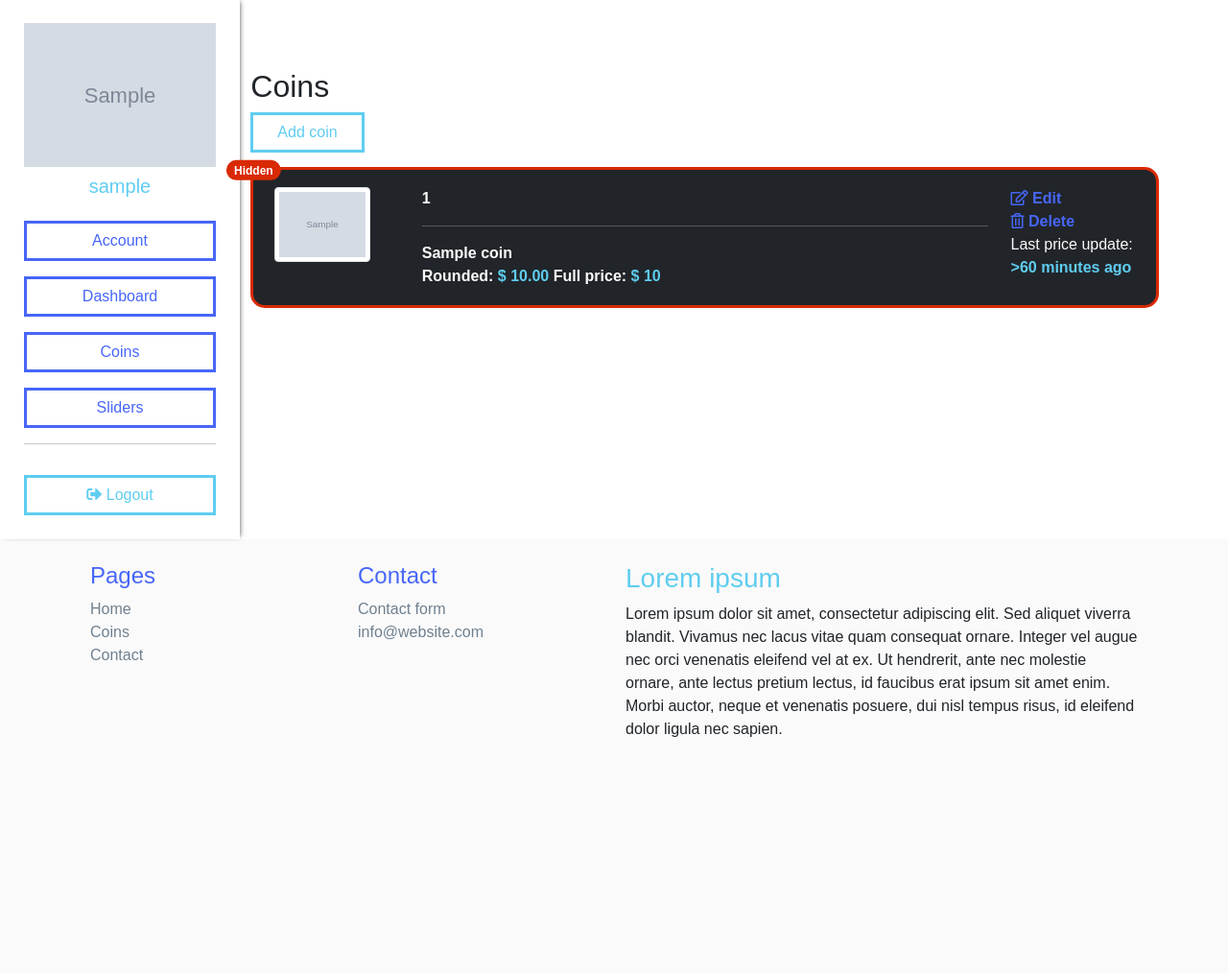
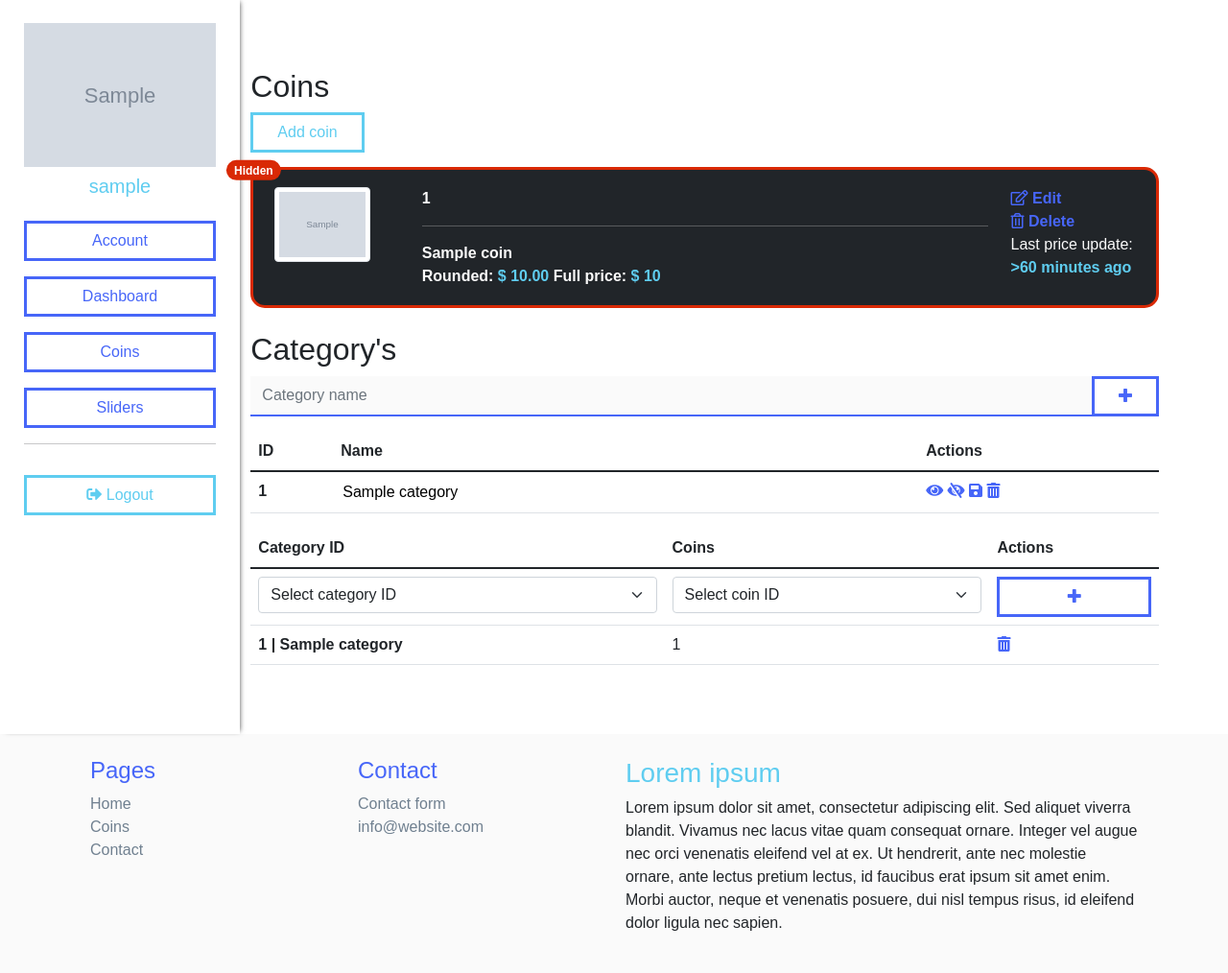
Before and after one commit to Ali-Qurbani/mbo-eindopdracht, a PHP site: page /admin_coins.php in a window 1280 px wide. Shown: the part 226-1240 px from the top of the page at 96% size. Before the commit the page ends 994 px from the top, so only its background shows below. Run offline with PHP 8.4, Linux system fonts and the light colour scheme; the visitor is signed in with stand-in values (Sample User, id 1); tables that the repository leaves empty or names only in its code hold one stand-in row (values such as "Sample post"); grey boxes marked "Sample" are stand-in pictures; data that the repository does not hold is empty; a stand-in replaces the project's code that opens the database connection; some libraries are stand-ins or nearby versions.

Commit message:
Added categories for coins
- Function get_db_coin_info changed
- Alert styling changed

```diff
--- a/admin_coins.php
+++ b/admin_coins.php
@@ -34,7 +34,7 @@ include_once 'resources/php/_functions.php';
                 $coins = get_db_coin_info($db);
 
                 foreach ($coins as $coin) {
-                    if ($coin['visibility'] === '1') {
+                    if ($coin->visibility === '1') {
                         $vis = 'Visible';
                         $bg_col_vis = 'success';
                     } else {
@@ -45,24 +45,24 @@ include_once 'resources/php/_functions.php';
                     <div class="dashboard-item border-<?php echo $bg_col_vis ?>">
                         <div class="row">
                             <div class="col-xl-2">
-                                <a href="resources/php/_toggle_vis.php?type=coin&id=<?php echo $coin['id'] ?>">
+                                <a href="resources/php/_toggle_vis.php?type=coin&id=<?php echo $coin->id ?>">
                                     <span class="position-absolute top-0 start-0 translate-middle badge rounded-pill bg-<?php echo $bg_col_vis ?>"><?php echo $vis ?></span>
                                 </a>
-                                <img src="<?php echo $coin['icon_src'] ?>" class="img-thumbnail" width="100" alt="<?php echo $coin['name'] ?> icon">
+                                <img src="<?php echo $coin->icon_src ?>" class="img-thumbnail" width="100" alt="<?php echo $coin->name ?> icon">
                             </div>
                             <div class="col-xl text-light">
-                                <span class="fw-bold"><?php echo $coin['id'] ?></span><hr>
-                                <span class="fw-bold"><?php echo $coin['name'] ?></span><br>
-                                <span class="fw-bold">Rounded: </span><span class="text-secondary fw-bold">$ <?php echo number_format($coin['price'], 2) ?></span>
-                                <span class="fw-bold">Full price: </span><span class="text-secondary fw-bold">$ <?php echo $coin['price'] ?></span>
+                                <span class="fw-bold"><?php echo $coin->id ?></span><hr>
+                                <span class="fw-bold"><?php echo $coin->name ?></span><br>
+                                <span class="fw-bold">Rounded: </span><span class="text-secondary fw-bold">$ <?php echo number_format($coin->price, 2) ?></span>
+                                <span class="fw-bold">Full price: </span><span class="text-secondary fw-bold">$ <?php echo $coin->price ?></span>
                             </div>
                             <div class="col-xl-2">
-                                <a href="edit_coin.php?id=<?php echo $coin['id'] ?>"><i class="far fa-edit"></i> Edit</a><br>
-                                <a href="resources/php/_delete_coin.php?id=<?php echo $coin['id'] ?>"><i class="far fa-trash-alt"></i> Delete</a><br>
+                                <a href="edit_coin.php?id=<?php echo $coin->id ?>"><i class="far fa-edit"></i> Edit</a><br>
+                                <a href="resources/php/_delete_coin.php?id=<?php echo $coin->id ?>"><i class="far fa-trash-alt"></i> Delete</a><br>
                                 <span class="text-light">Last price update:<br></span>
                                 <span class="text-secondary fw-bold">
                                     <?php
-                                    $last_update = date_create($coin['last_updated']);
+                                    $last_update = date_create($coin->last_updated);
                                     $now = date_create(date('Y-m-d h:i:sa'));
                                     $interval = date_diff($last_update, $now);
                                     $min = $interval->days * 24 * 60;
@@ -82,6 +82,104 @@ include_once 'resources/php/_functions.php';
                 }
                 ?>
             </div>
+            <div class="my-4">
+                <h2>Category's</h2>
+                <form action="/resources/php/_add_category.php" method="post" enctype="multipart/form-data">
+                    <div class="input-group mb-3">
+                        <input id="AddCategory" name="name" type="text" class="form-control border-primary" aria-label="Add category" placeholder="Category name" aria-describedby="AddCategoryAddon">
+                        <button class="btn btn-outline-primary" type="submit" id="AddCategoryAddon"><i class="fas fa-plus"></i></button>
+                    </div>
+                </form>
+                <table class="table">
+                    <thead>
+                    <tr>
+                        <th scope="col">ID</th>
+                        <th scope="col">Name</th>
+                        <th scope="col">Actions</th>
+                    </tr>
+                    </thead>
+                    <tbody>
+                    <?php
+                        $statement = $db->query("SELECT `id`, `name` FROM `category` ORDER BY `id`;");
+
+                        $categories = $statement->fetchAll(PDO::FETCH_OBJ);
+
+                        foreach ($categories as $category) {
+                    ?>
+                    <tr>
+                        <th scope="row"><?php echo $category->id; ?></th>
+                        <td>
+                            <input type="text" class="border-0" placeholder="Category name" aria-label="Category name" value="<?php echo $category->name; ?>">
+                        </td>
+                        <td>
+                            <a href="/resources/php/_show_vis_coin_category.php?id=<?php echo $category->id; ?>"><i class="fas fa-eye"></i></a>
+                            <a href="/resources/php/_hide_vis_coin_category.php?id=<?php echo $category->id; ?>"><i class="fas fa-eye-slash"></i></a>
+                            <a href="/resources/php/_update_category.php?id=<?php echo $category->id; ?>"><i class="fas fa-save"></i></a>
+                            <a href="/resources/php/_delete_category.php?id=<?php echo $category->id; ?>"><i class="fas fa-trash-alt"></i></a>
+                        </td>
+                    </tr>
+                    <?php
+                        }
+                    ?>
+                    </tbody>
+                </table>
+                <table class="table">
+                    <thead>
+                    <tr>
+                        <th scope="col">Category ID</th>
+                        <th scope="col">Coins</th>
+                        <th scope="col">Actions</th>
+                    </tr>
+                    </thead>
+                    <tbody>
+                    <tr>
+                        <th>
+                            <form action="/resources/php/_add_coin_category.php" method="post" id="CoinCategory"></form>
+                            <select class="form-select" aria-label="Pick a category." form="CoinCategory" name="category_id">
+                                <option value="" selected>Select category ID</option>
+                                <?php
+                                foreach ($categories as $category) {
+                                    ?>
+                                    <option value="<?php echo $category->id ?>"><?php echo $category->id.' - '.$category->name ?></option>
+                                    <?php
+                                }
+                                ?>
+                            </select>
+                        </th>
+                        <td>
+                            <select class="form-select" aria-label="Pick the coin to add to said category." form="CoinCategory" name="coin_id">
+                                <option value="" selected>Select coin ID</option>
+                                <?php
+                                foreach ($coins as $coin) {
+                                    ?>
+                                    <option value="<?php echo $coin->id ?>"><?php echo $coin->id ?></option>
+                                    <?php
+                                }
+                                ?>
+                            </select>
+                        </td>
+                        <td><button type="submit" class="btn btn-outline-primary w-100" form="CoinCategory"><i class="fas fa-plus"></i></button></td>
+                    </tr>
+                    <?php
+                    $statement = $db->query("SELECT ca.category_id, c.name, ca.coin_id FROM `coin_categories` as `ca` JOIN `category` as `c` ON c.id = ca.category_id ORDER BY `category_id`");
+
+                    $coin_categories = $statement->fetchAll(PDO::FETCH_OBJ);
+
+                    foreach ($coin_categories as $coin_category) {
+                        ?>
+                        <tr>
+                            <th scope="row"><?php echo $coin_category->category_id.' | '.$coin_category->name ?></th>
+                            <td>
+                                <?php echo $coin_category->coin_id; ?>
+                            </td>
+                            <td><a href="/resources/php/_delete_coin_category.php?cat_id=<?php echo $coin_category->category_id; ?>&coin_id=<?php echo $coin_category->coin_id; ?>"><i class="fas fa-trash-alt"></i></a></td>
+                        </tr>
+                        <?php
+                    }
+                    ?>
+                    </tbody>
+                </table>
+            </div>
         </div>
     </div>
 </div>
--- a/resources/css/style.scss
+++ b/resources/css/style.scss
@@ -168,12 +168,13 @@ body {
 .alert {
   position: fixed;
   top: 55px;
-  z-index: 55;
+  z-index: 9999;
   margin: auto;
   left: 0;
   right: 0;
   width: 80%;
   border-radius: revert;
+  text-align: center;
 }
 
 /*faq*/
--- a/resources/php/_functions.php
+++ b/resources/php/_functions.php
@@ -23,7 +23,7 @@ function get_db_slide_info($db) {
 function get_db_coin_info($db) {
     $statement = $db->query("SELECT `id`, `icon_src`, `name`, `price`, `visibility`, `last_updated` FROM `coins` ORDER BY `visibility` DESC");
 
-    return $statement->fetchAll(PDO::FETCH_ASSOC);
+    return $statement->fetchAll(PDO::FETCH_OBJ);
 }
 
 function now(): string
--- /dev/null
+++ b/resources/php/_update_category.php
@@ -0,0 +1 @@
+<?php
```
Also changed, not shown: resources/php/_add_category.php (added, +25 -0 lines), resources/php/_add_coin_category.php (added, +46 -0 lines), resources/php/_delete_category.php (added, +32 -0 lines), resources/php/_delete_coin_category.php (added, +28 -0 lines), resources/php/_hide_vis_coin_category.php (added, +33 -0 lines), resources/php/_show_vis_coin_category.php (added, +32 -0 lines), public/css/app.css.
